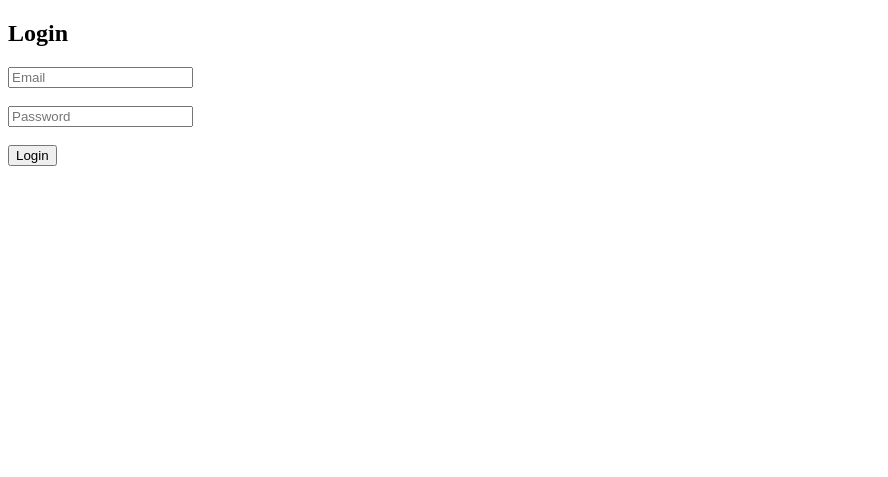
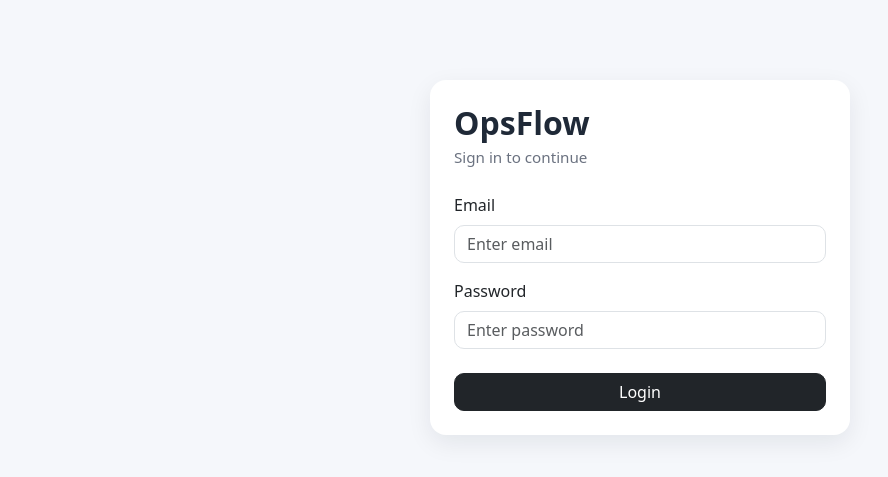
Before and after one commit to Mzzjazmin/opsflow, a Flask app: page / in a window 1280 px wide. Shown: the top 477 px of the page, without its empty margins (0-888 px from the left). Run offline with Flask 3, Linux system fonts and the light colour scheme.

Commit message:
Update auth and login template

```diff
--- a/app/auth.py
+++ b/app/auth.py
@@ -1,13 +1,15 @@
-from flask import Blueprint, render_template, request, redirect, url_for
+from flask import Blueprint, render_template, request, redirect, url_for, flash
 from flask_login import login_user, logout_user, login_required
 from app import login_manager
 from app.models import User
 
 auth = Blueprint("auth", __name__)
 
+
 @login_manager.user_loader
 def load_user(user_id):
     return User.query.get(int(user_id))
+
 
 @auth.route("/", methods=["GET", "POST"])
 @auth.route("/login", methods=["GET", "POST"])
@@ -16,13 +18,16 @@ def login():
         email = request.form.get("email")
         password = request.form.get("password")
 
-        user = User.query.filter_by(email=email, password=password).first()
+        user = User.query.filter_by(email=email).first()
 
-        if user:
+        if user and user.password == password:
             login_user(user)
             return redirect(url_for("main.dashboard"))
+        else:
+            flash("Invalid email or password", "danger")
 
     return render_template("login.html")
+
 
 @auth.route("/logout")
 @login_required
--- a/app/templates/login.html
+++ b/app/templates/login.html
@@ -4,16 +4,71 @@
     <meta charset="UTF-8">
     <meta name="viewport" content="width=device-width, initial-scale=1.0">
     <title>Login - OpsFlow</title>
+    <link href="https://cdn.jsdelivr.net/npm/bootstrap@5.3.3/dist/css/bootstrap.min.css" rel="stylesheet">
+    <style>
+        body {
+            background-color: #f5f7fb;
+        }
+
+        .login-card {
+            max-width: 420px;
+            margin: 80px auto;
+            border: none;
+            border-radius: 16px;
+            box-shadow: 0 8px 24px rgba(15, 23, 42, 0.08);
+        }
+
+        .brand-title {
+            font-weight: 700;
+            color: #1f2937;
+        }
+
+        .brand-subtitle {
+            color: #6b7280;
+            font-size: 0.95rem;
+        }
+
+        .btn {
+            border-radius: 10px;
+        }
+
+        .form-control {
+            border-radius: 10px;
+        }
+    </style>
 </head>
 <body>
-    <h2>Login</h2>
 
-    <form method="POST">
-        <input type="text" name="email" placeholder="Email" required>
-        <br><br>
-        <input type="password" name="password" placeholder="Password" required>
-        <br><br>
-        <button type="submit">Login</button>
-    </form>
+<div class="card login-card">
+    <div class="card-body p-4">
+        <h2 class="brand-title mb-1">OpsFlow</h2>
+        <p class="brand-subtitle mb-4">Sign in to continue</p>
+
+        {% with messages = get_flashed_messages(with_categories=true) %}
+            {% if messages %}
+                {% for category, message in messages %}
+                    <div class="alert alert-{{ category }}">
+                        {{ message }}
+                    </div>
+                {% endfor %}
+            {% endif %}
+        {% endwith %}
+
+        <form method="POST">
+            <div class="mb-3">
+                <label class="form-label">Email</label>
+                <input type="text" name="email" class="form-control" placeholder="Enter email" required>
+            </div>
+
+            <div class="mb-4">
+                <label class="form-label">Password</label>
+                <input type="password" name="password" class="form-control" placeholder="Enter password" required>
+            </div>
+
+            <button type="submit" class="btn btn-dark w-100">Login</button>
+        </form>
+    </div>
+</div>
+
 </body>
 </html>
```
